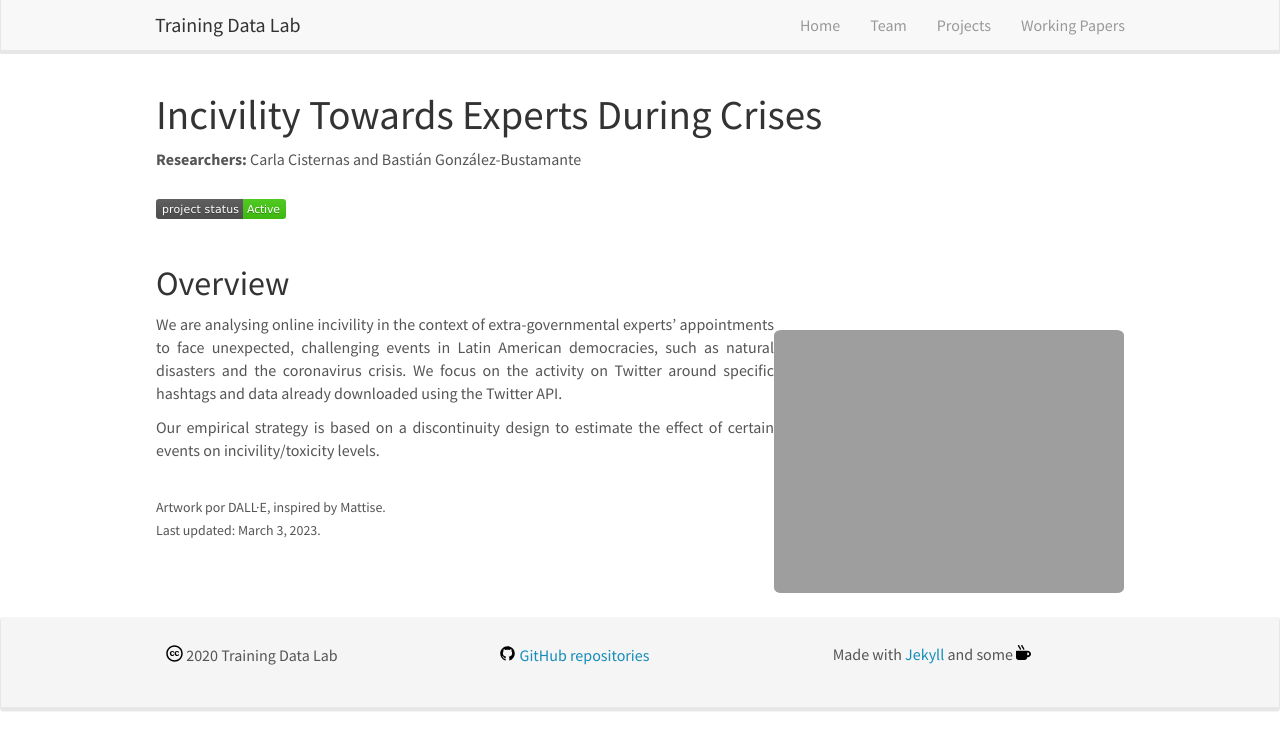
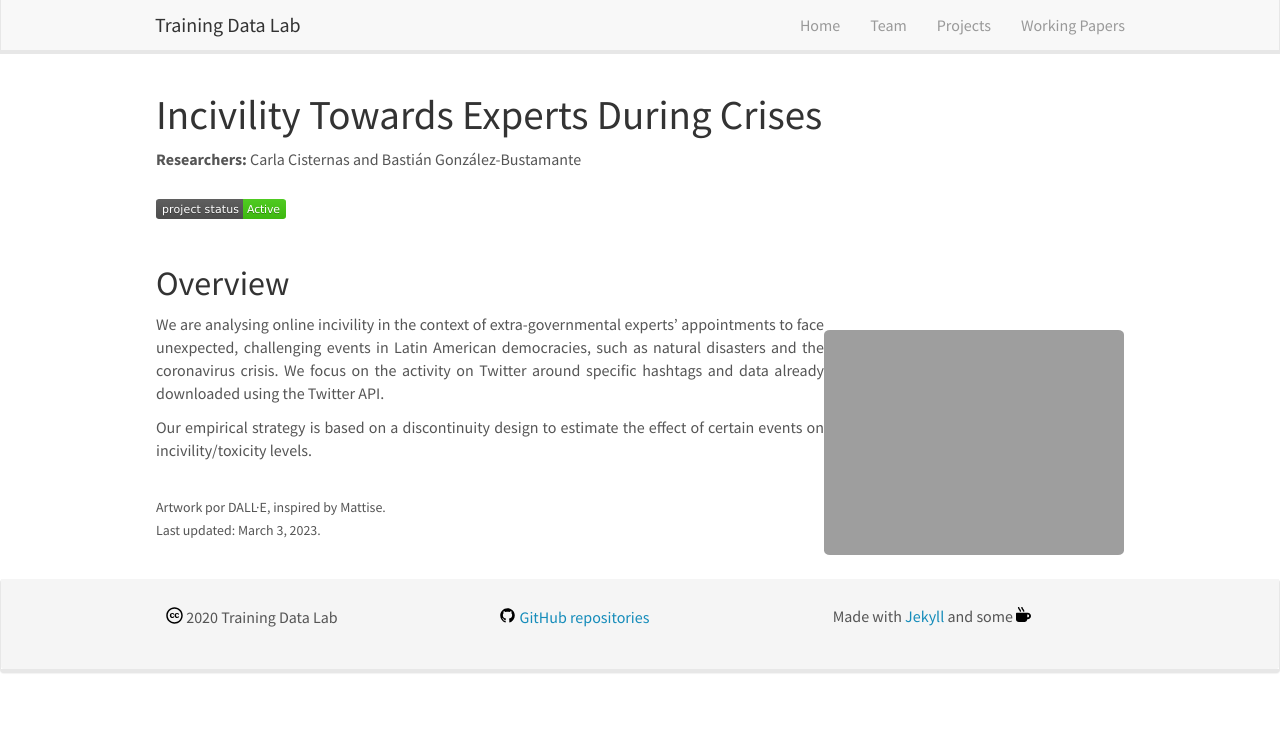
Before and after one commit to training-datalab/old-training-datalab.com, a Jekyll site: the page built from _pages/incivility-towards-experts-during-crises.md, in a window 1280 px wide. Shown: the top 750 px of the page. Built offline with Jekyll 4.4.1, drawn with Linux system fonts in a browser that asks for light colours; nearby versions of some CDN libraries.

Commit message:
Update incivility-towards-experts-during-crises.md

```diff
--- a/_pages/incivility-towards-experts-during-crises.md
+++ b/_pages/incivility-towards-experts-during-crises.md
@@ -14,7 +14,7 @@
 
 ## Overview
 
-![]({{ site.url }}{{ site.baseurl }}/images/projects/experts.png){: style="width: 350px; float: right; border: 10px"}
+![]({{ site.url }}{{ site.baseurl }}/images/projects/experts_dalle.png){: style="width: 300px; float: right; border: 10px"}
 
 <p align="justify">We are analysing online incivility in the context of extra-governmental experts' appointments to face unexpected, challenging events in Latin American democracies, such as natural disasters and the coronavirus crisis. We focus on the activity on Twitter around specific hashtags and data already downloaded using the Twitter API.</p>
 
```
